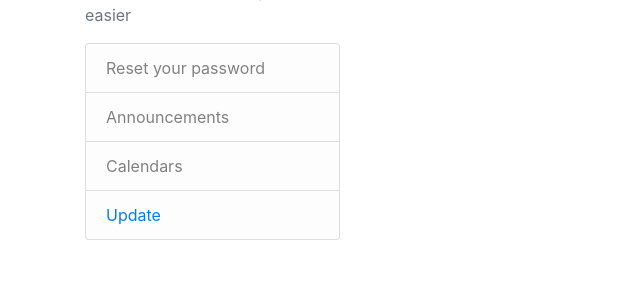
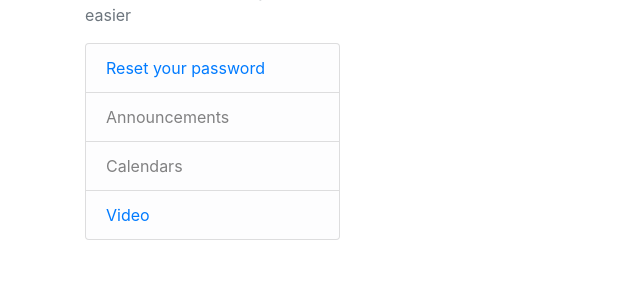
Before and after one commit to Makgalemela/website, a Django app: page /about/ in a window 1280 px wide. Shown: the part 63-356 px from the top of the page, without its empty margins (0-640 px from the left). Run offline with Django 3.2, Linux system fonts and the light colour scheme; some libraries are stand-ins or nearby versions.

Commit message:
changed the website layout

```diff
--- a/index/templates/index/base.html
+++ b/index/templates/index/base.html
@@ -57,10 +57,10 @@
         <h3>Information Board</h3>
         <p class='text-muted'>We would like to make your life easier
           <ul class="list-group">
-            <li class="list-group-item list-group-item-light">Reset your password</li>
+            <li class="list-group-item list-group-item-light"><a href="#">Reset your password</a></li>
             <li class="list-group-item list-group-item-light">Announcements</li>
             <li class="list-group-item list-group-item-light">Calendars</li>
-            <li class="list-group-item list-group-item-light"><a href="{% url 'index-update' object.id %}">Update</a></li>
+            <li class="list-group-item list-group-item-light"><a href="{% url 'index-home' %}">Video</a></li>
           </ul>
         </p>
       </div>
--- a/index/views.py
+++ b/index/views.py
@@ -11,7 +11,7 @@ def index(request):
 	return render(request , 'index/base.html')
 
 
-class PostListView(ListView):
+class PostListView(LoginRequiredMixin,ListView):
 	model = Post;
 	context_object_name ='posts'
 	ordering = ['-date_posted']
```
Also changed, not shown: db.sqlite3.
